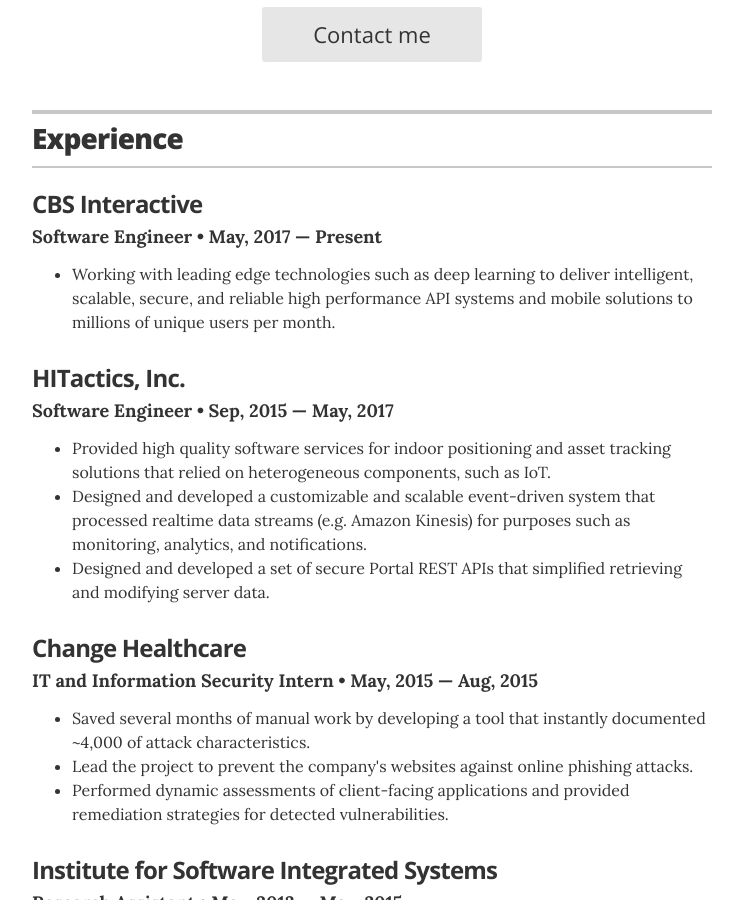
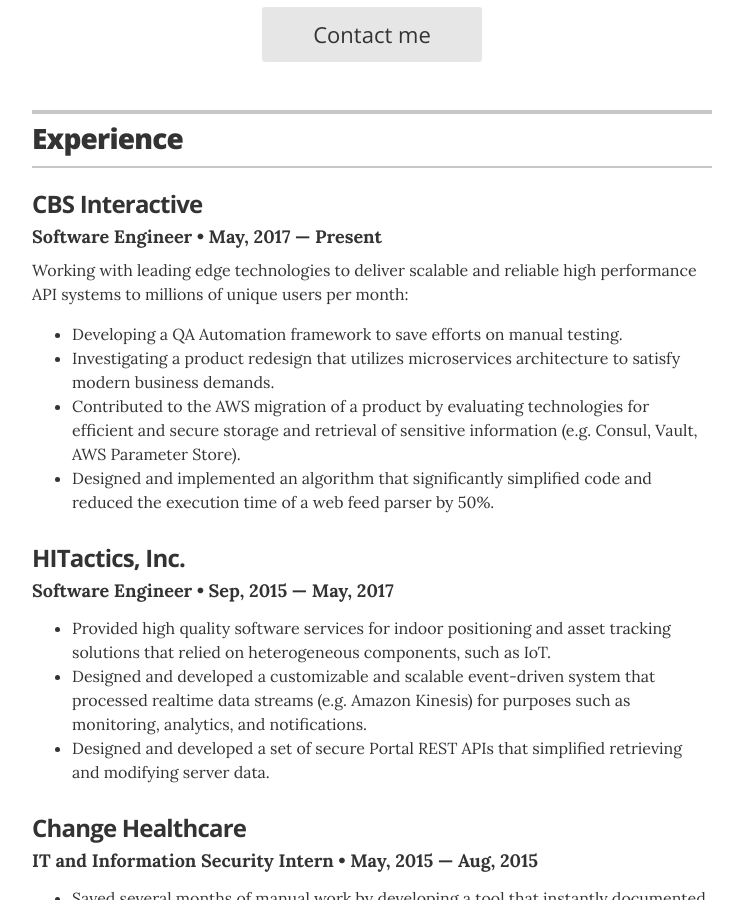
Before and after one commit to Vylegzv/Vylegzv.github.io, a Jekyll site: the page built from index.html, in a window 1280 px wide and 900 px high, scrolled down 448 px. Shown: the whole window, without its empty margins (268-1011 px from the left). Built offline with Jekyll 4.4.1, drawn with Linux system fonts in a browser that asks for light colours.

Commit message:
updated resume

```diff
--- a/_layouts/resume.html
+++ b/_layouts/resume.html
@@ -63,10 +63,17 @@
         <div class="resume-item" itemscope itemprop="worksFor" itemtype="http://schema.org/Organization">
           <h3 class="resume-item-title" itemprop="name">CBS Interactive</h3>
           <h4 class="resume-item-details" itemprop="description">Software Engineer &bull; May, 2017 &mdash; Present</h4>
+          <p class="resume-item-copy">Working with leading edge technologies to deliver scalable and reliable
+          high performance API systems to millions of unique users per month:</p>
           <ul class="resume-item-list">
-            <li>Working with leading edge technologies such as deep learning to deliver intelligent,
-            scalable, secure, and reliable high performance API systems and mobile solutions to
-            millions of unique users per month.</li>
+            <li>Developing a QA Automation framework to save efforts on manual testing.</li>
+            <li>Investigating a product redesign that utilizes microservices architecture to
+            satisfy modern business demands.</li>
+            <li>Contributed to the AWS migration of a product by evaluating technologies for
+            efficient and secure storage and retrieval of sensitive information
+            (e.g. Consul, Vault, AWS Parameter Store).</li>
+            <li>Designed and implemented an algorithm that significantly simplified code and
+            reduced the execution time of a web feed parser by 50%.</li>
           </ul>
 
         </div>
```
Also changed, not shown: 1 other file.
